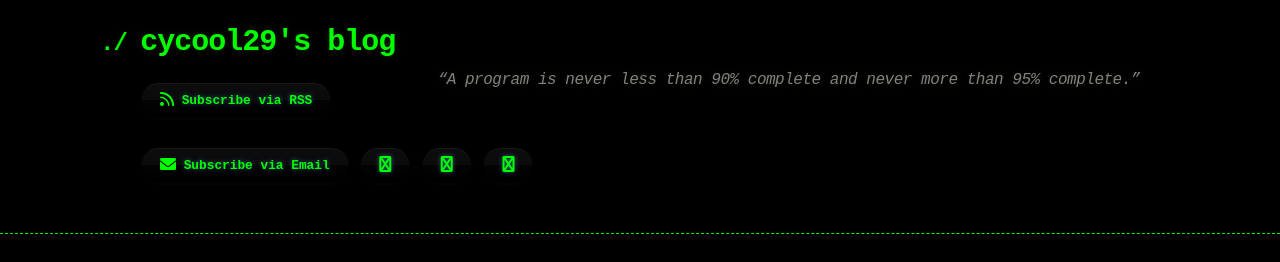
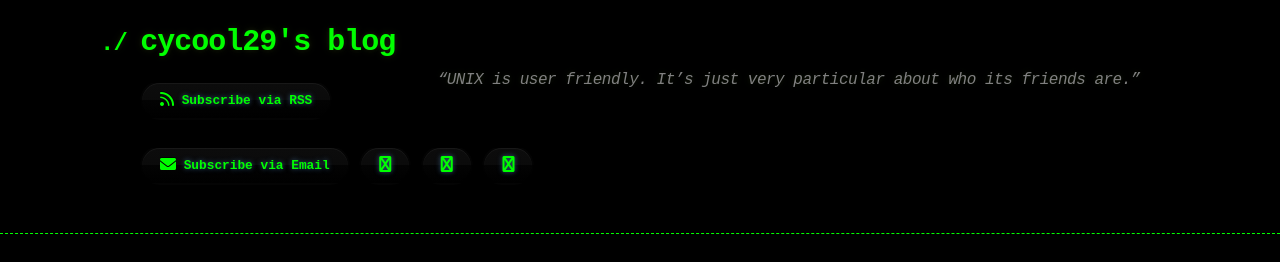
Before and after one commit to cycool29/cycool29.github.io, a Jekyll site: the page built from index.md, in a window 1280 px wide and 900 px high. Shown: the top 262 px of the window. Built offline with Jekyll 4.4.1, drawn with Linux system fonts in a browser that asks for light colours; a style sheet for code colours, icons or effects is not loaded.

Commit message:
Update quotes

```diff
--- a/_config.yml
+++ b/_config.yml
@@ -1,5 +1,5 @@
 title: cycool29's blog
-description: "“A program is never less than 90% complete and never more than 95% complete.” "
+description: "“UNIX is user friendly. It’s just very particular about who its friends are.” "
 bio: A high school student. Intermediate in Python, Git, Bash. Learning JavaScript. He/Him. "
 author: cycool29
 url: https://cycool29.github.io
```
